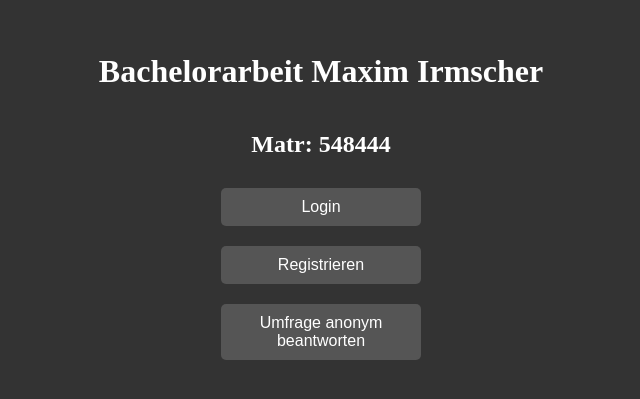
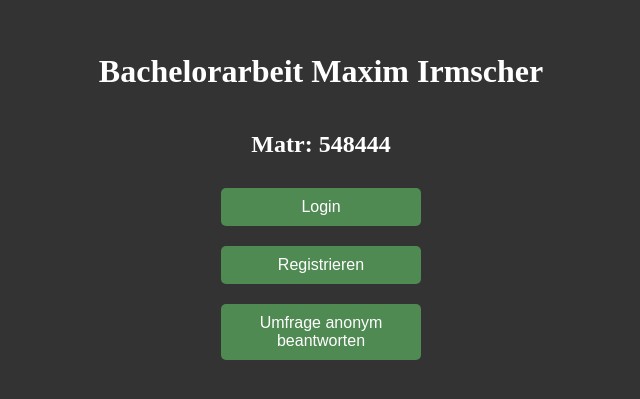
Before and after one commit to maximirm/frontend, a Vue app: page / in a window 1280 px wide. Shown: the part 199-598 px from the top of the page, without its empty margins (319-959 px from the left). Built offline with nearby package versions, Linux system fonts and the light colour scheme.

Commit message:
refactor

```diff
--- a/src/components/buttons/GroupedButtons.vue
+++ b/src/components/buttons/GroupedButtons.vue
@@ -4,7 +4,8 @@
         v-for="button in buttons"
         :key="button.text"
         :label="button.text"
-        :onClickMethod="button.clickHandler"/>
+        :onClickMethod="button.clickHandler"
+        :class="button.class"/>
   </div>
 </template>
 
--- a/src/components/buttons/StyledButton.vue
+++ b/src/components/buttons/StyledButton.vue
@@ -61,7 +61,7 @@ export default {
 }
 
 .green-btn {
-  background-color: #4CAF50;
+  background-color: #508a53;
   margin-top: 10px;
 }
 
@@ -71,7 +71,7 @@ export default {
 }
 
 .red-btn {
-  background-color: #d32f2f;
+  background-color: #c74545;
 }
 
 .red-btn:disabled {
--- a/src/pages/LandingPage.vue
+++ b/src/pages/LandingPage.vue
@@ -18,9 +18,9 @@ export default {
   computed: {
     buttons() {
       return [
-        {text: 'Login', clickHandler: this.redirectToLogin},
-        {text: 'Registrieren', clickHandler: this.redirectToRegister},
-        {text: 'Umfrage anonym beantworten', clickHandler: this.respondAnonymous},
+        {text: 'Login', clickHandler: this.redirectToLogin, class: 'green-btn'},
+        {text: 'Registrieren', clickHandler: this.redirectToRegister, class: 'green-btn'},
+        {text: 'Umfrage anonym beantworten', clickHandler: this.respondAnonymous, class: 'green-btn'},
       ];
     },
   },
--- a/src/pages/editor/EditorPage.vue
+++ b/src/pages/editor/EditorPage.vue
@@ -19,8 +19,8 @@ export default {
   computed: {
     buttons() {
       return [
-        {text: 'Meine Umfragen', clickHandler: this.redirectToAnalyseSurveyPage},
-        {text: 'Umfrage Erstellen', clickHandler: this.redirectToCreateSurveyPage},
+        {text: 'Meine Umfragen', clickHandler: this.redirectToAnalyseSurveyPage, class: 'green-btn'},
+        {text: 'Umfrage Erstellen', clickHandler: this.redirectToCreateSurveyPage, class: 'green-btn'},
       ];
     },
   },
--- a/src/pages/respondent/RespondentPage.vue
+++ b/src/pages/respondent/RespondentPage.vue
@@ -2,7 +2,8 @@
   <div class="respondent-page">
     <StyledButton
         :onClickMethod="redirectToLandingPage"
-        :label="'Zurück zur Startseite'"/>
+        :label="'Zurück zur Startseite'"
+        :class="'red-btn'" />
     <SurveyCatalog
         :surveys="surveys"
         :selectedSurvey="selectedSurvey"
```
